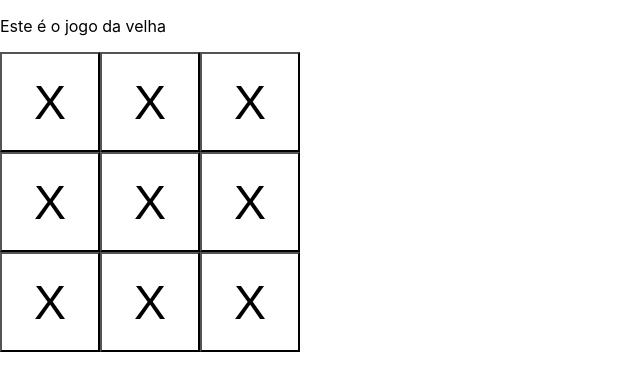
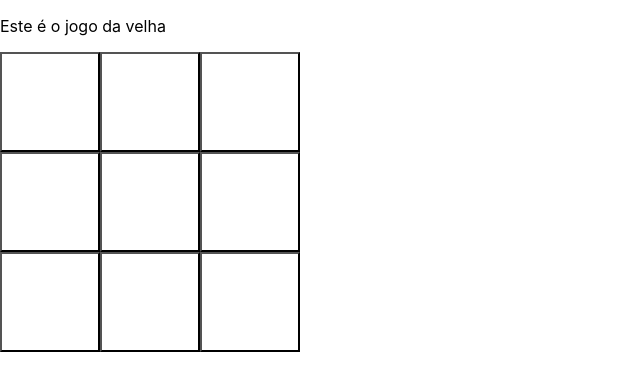
Before and after one commit to scaramuzzini/frontend2025-01-23, a React (Create React App) app: page / in a window 1280 px wide. Shown: the top 390 px of the page, without its empty margins (0-640 px from the left). Built offline with nearby package versions, Linux system fonts and the light colour scheme.

Commit message:
Quadrado adicionado

```diff
--- a/src/JogoDaVelha.js
+++ b/src/JogoDaVelha.js
@@ -1,4 +1,5 @@
 import './Jogo.css'
+
 
 export default function JogoDaVelha() {
     return <>
@@ -6,23 +7,32 @@ export default function JogoDaVelha() {
         <Tabuleiro />
     </>
 }
+import { useState } from 'react'
+function Quadrado() {
+    const [valor, setValor] = useState('')
+
+    function handleClick() {
+        setValor('X')
+    }
+    return <button className="q" onClick={handleClick}>{valor}</button>
+}
 
 function Tabuleiro() {
     return <>
     <div className="linha">
-        <button className="q">X</button>
-        <button className="q">X</button>
-        <button className="q">X</button>
+        <Quadrado/>
+        <Quadrado/>
+        <Quadrado/>
     </div>
     <div className="linha">
-        <button className="q">X</button>
-        <button className="q">X</button>
-        <button className="q">X</button>
+        <Quadrado/>
+        <Quadrado/>
+        <Quadrado/>
     </div>
     <div className="linha">
-        <button className="q">X</button>
-        <button className="q">X</button>
-        <button className="q">X</button>
+        <Quadrado/>
+        <Quadrado/>
+        <Quadrado/>
     </div>
     </>
 }
```
